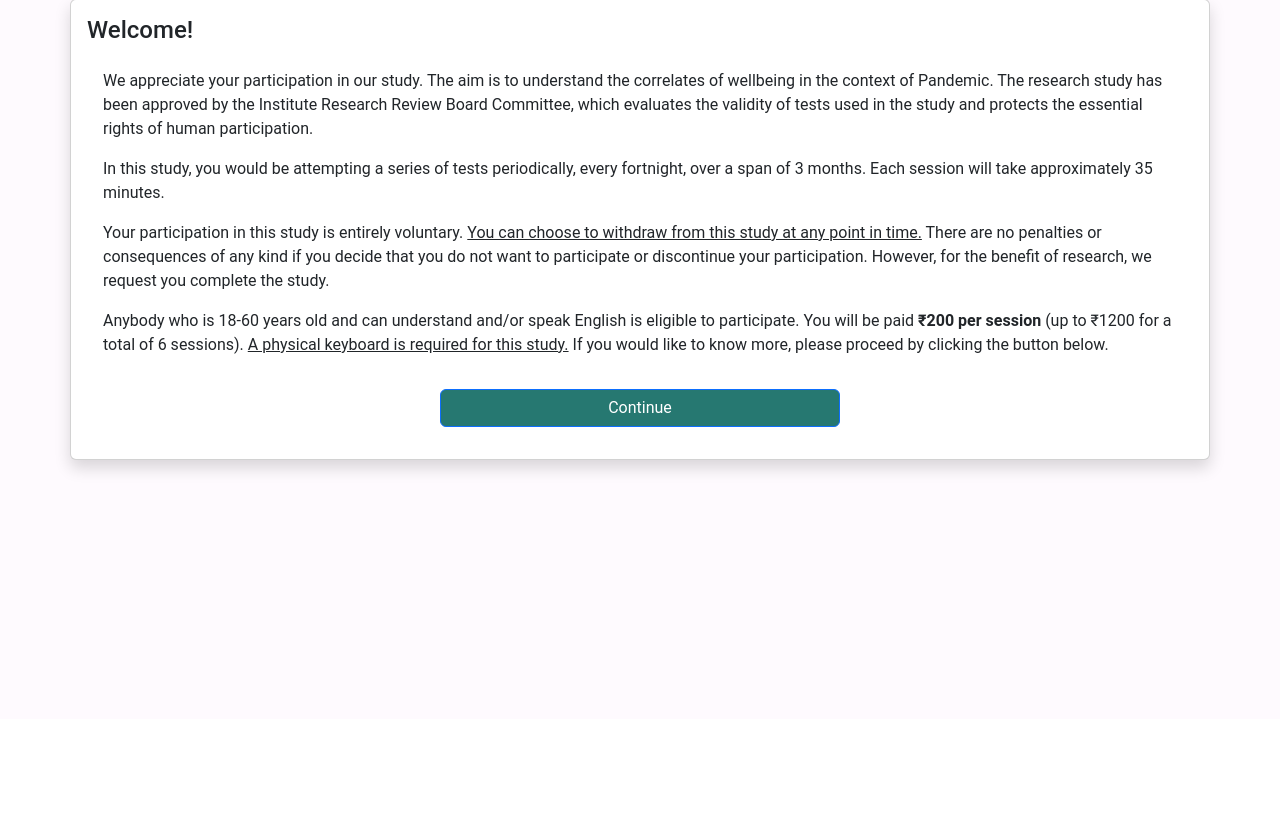
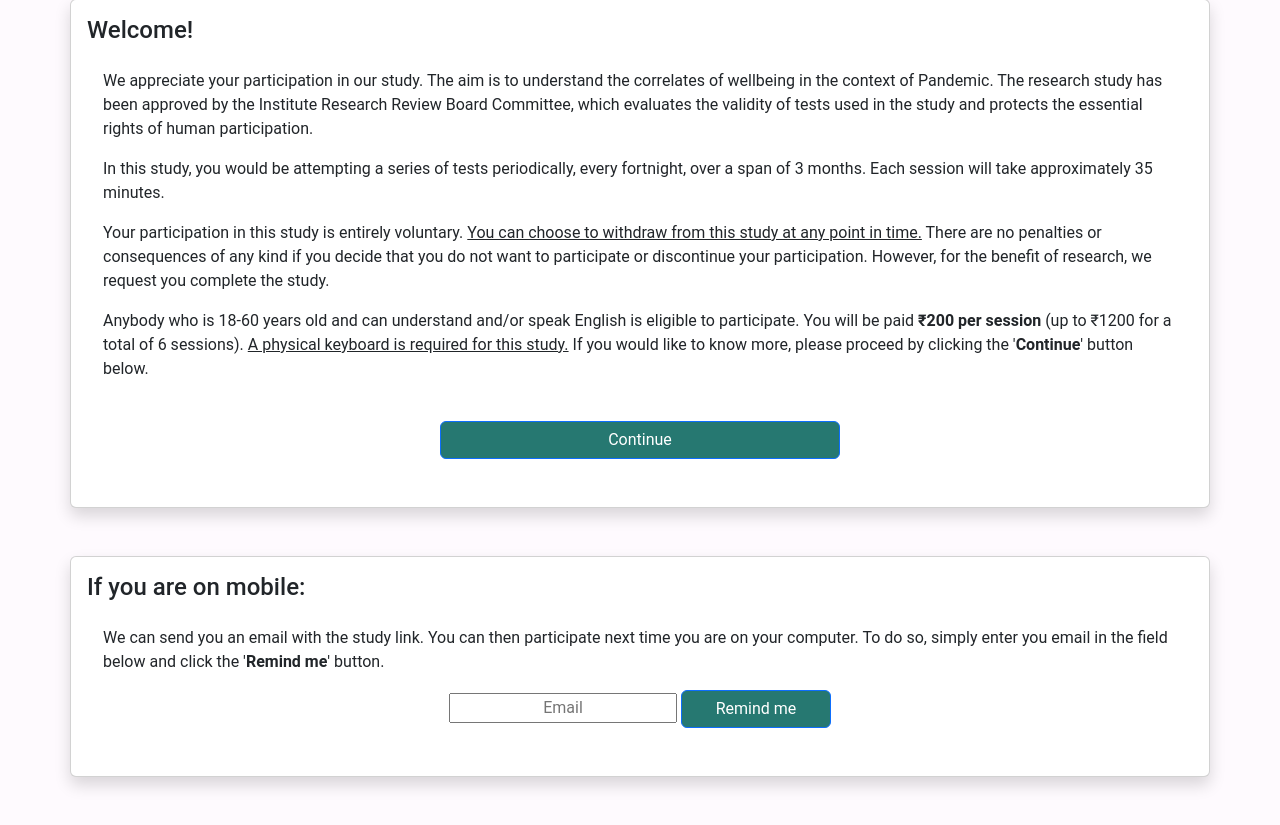
Before and after one commit to VivekPamnani/django-auth-app, a Django app: page /user/welcome/ in a window 1280 px wide. Shown: the part 81-906 px from the top of the page. Before the commit the page ends 555 px from the top, so only its background shows below. Run offline with Django 4.2, Linux system fonts and the light colour scheme; some libraries are stand-ins or nearby versions.

Commit message:
added email send link feature on welcome page;

```diff
--- a/user/templates/user/welcome.html
+++ b/user/templates/user/welcome.html
@@ -31,8 +31,9 @@
                     <p>We appreciate your participation in our study. The aim is to understand the correlates of wellbeing in the context of Pandemic. The research study has been approved by the Institute Research Review Board Committee, which evaluates the validity of tests used in the study and protects the essential rights of human participation. </p>
                     <p>In this study, you would be attempting a series of tests periodically, every fortnight, over a span of 3 months. Each session will take approximately 35 minutes.</p>
                     <p>Your participation in this study is entirely voluntary. <u>You can choose to withdraw from this study at any point in time.</u> There are no penalties or consequences of any kind if you decide that you do not want to participate or discontinue your participation. However, for the benefit of research, we request you complete the study.</p>
-                    <p>Anybody who is 18-60 years old and can understand and/or speak English is eligible to participate. You will be paid <b>₹200 per session</b> (up to ₹1200 for a total of 6 sessions). <u>A physical keyboard is required for this study.</u> If you would like to know more, please proceed by clicking the button below.</p>
-                </div>
+                    <p>Anybody who is 18-60 years old and can understand and/or speak English is eligible to participate. You will be paid <b>₹200 per session</b> (up to ₹1200 for a total of 6 sessions). <u>A physical keyboard is required for this study.</u> If you would like to know more, please proceed by clicking the '<b>Continue</b>' button below.</p><br>
+                <!-- </div>
+                <div> -->
                     <div class="text-center">
                         <form action="{% url 'user:consent' %}" method="GET">
                             <button type="submit"
@@ -41,6 +42,27 @@
                             </button>
                         </form>
                     </div>
+
+                </div>
+
+            </div>
+        </div>
+
+        <div class="row justify-content-center" id="r2">
+            <div class="card shadow p-3 mb-5 bg-white rounded">
+                <h4 class="card-title"> If you are on mobile: </h4>
+                <div class="card-body">
+                <p>We can send you an email with the study link. You can then participate next time you are on your computer. To do so, simply enter you email in the field below and click the '<b>Remind me</b>' button.</p>
+                <form action="{% url 'user:welcome' %}" method="POST">
+                    {% csrf_token %}
+                    <div class="text-center">
+                        <input type="email" name="email" placeholder='Email' class='text-center' id='email'>
+                        <button type="submit" style="width: 150px;"
+                            class="btn btn-primary">
+                            Remind me
+                        </button>
+                    </div>
+                </form>
             </div>
         </div>
 </main>
--- a/user/views.py
+++ b/user/views.py
@@ -345,10 +345,29 @@ def visit_success(request, otp):
 
 
 def welcome(request):
-    ref = request.GET.get('ref', '')
-    if ref == '':
-        ref = 'noref'
-    request.session['ref'] = ref
+    if request.method == "GET":
+        ref = request.GET.get('ref', '')
+        if ref == '':
+            ref = 'noref'
+        request.session['ref'] = ref
+
+    elif request.method == "POST":
+        try:
+            entered_email = request.POST['email']
+        except:
+            return HttpResponse("There was an issue processing the entered email. Are you sure you entered correctly?" + '<a href="/user/welcome"}>Try again.</a>')
+        else:
+            try:
+                ref = request.session['ref']
+            except KeyError:
+                ref = 'err'
+            msg = "Here is the link to participate in the study: https://imwbs.pythonanywhere.com/user/welcome/?ref=" + ref
+            send_mail('[Indian Mental Wellbeing Study] Link for participation',
+                msg,
+                str(env('SMTP_MAIL')),
+                [entered_email],
+                fail_silently=True)
+
     return render(request, 'user/welcome.html')
 
 def consent(request):
```
Lines whose indentation alone changed are shown as unchanged.
